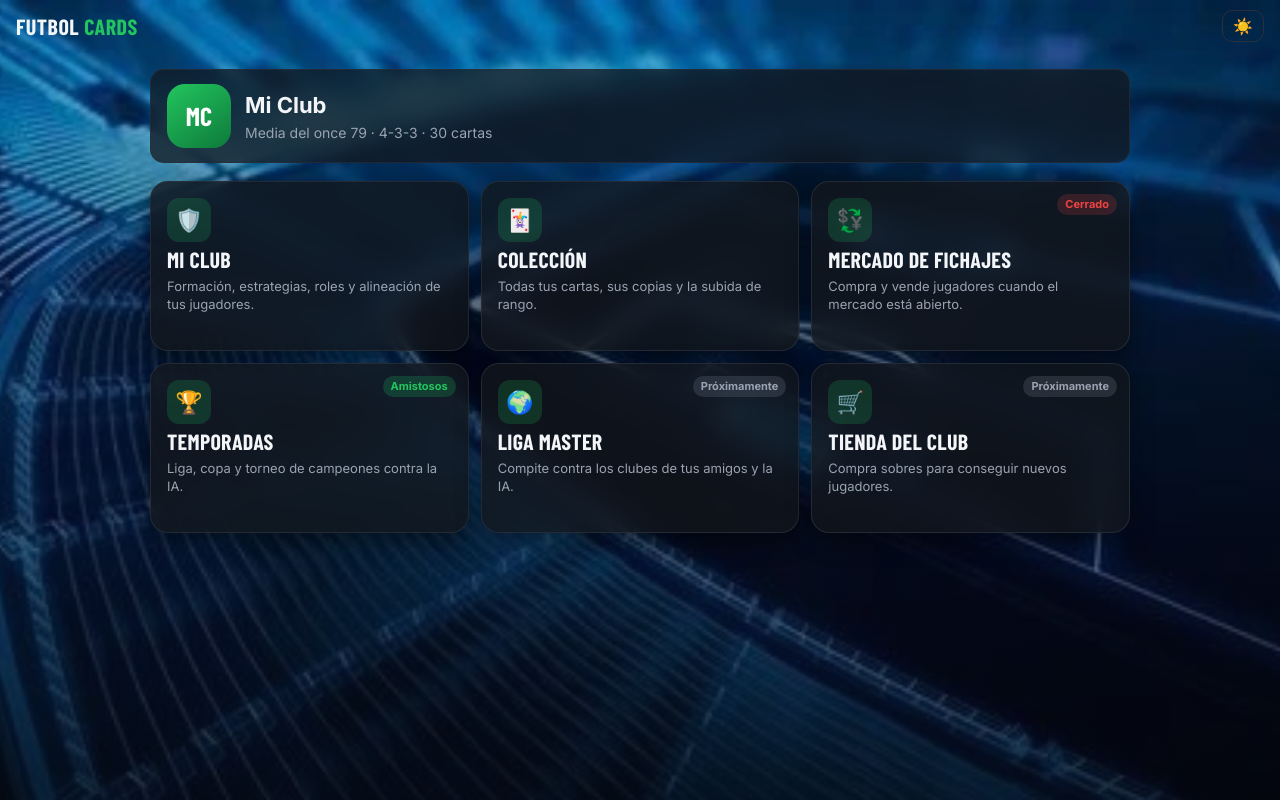
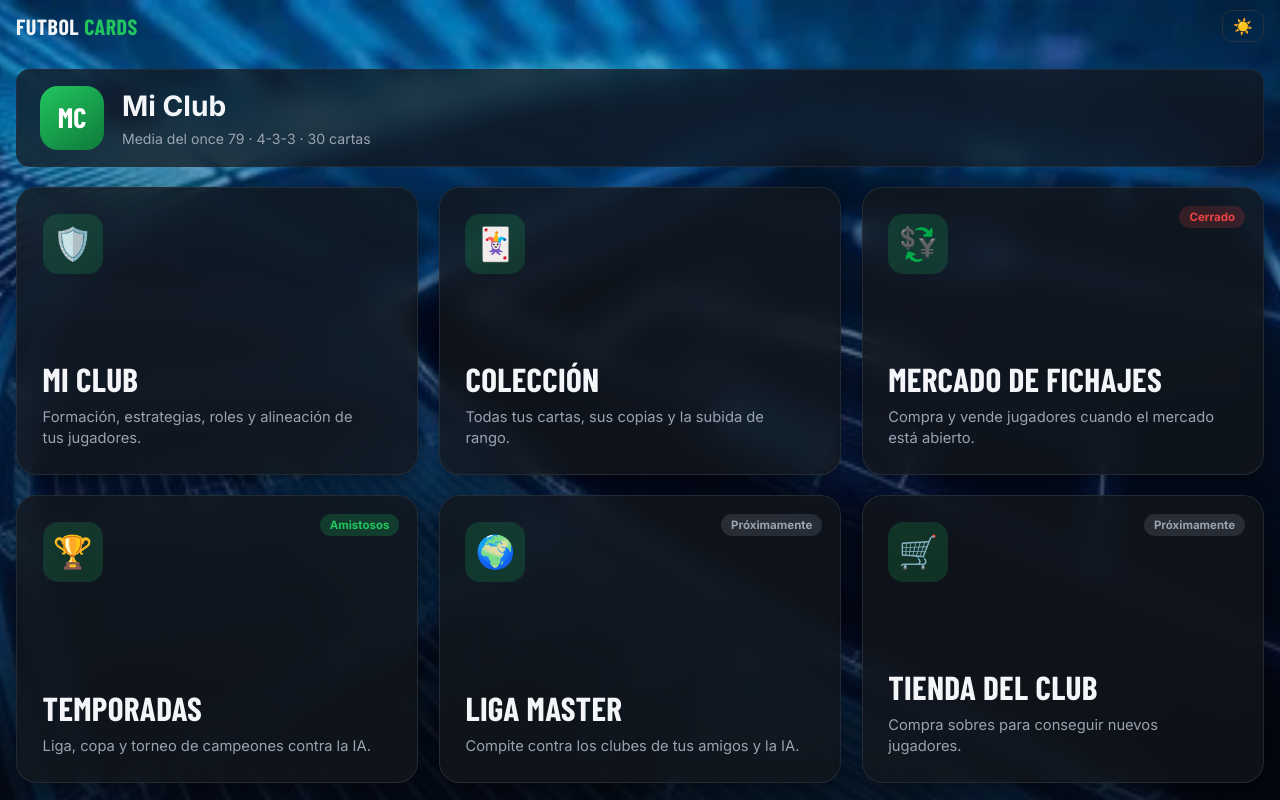
Before and after one commit to AlexSolis91/FutbolCards, a plain HTML site: page index.html in a window 1280 px wide. Drawn offline with nearby package versions, Linux system fonts and the light colour scheme; a web font is replaced by a local one.

Commit message:
Lobby a pantalla completa con recuadros grandes
Co-Authored-By: Claude Opus 5.5 <noreply@anthropic.com>

```diff
--- a/css/estilos.css
+++ b/css/estilos.css
@@ -110,31 +110,40 @@ body.en-lobby {
 :root { --velo-1: rgba(5, 8, 12, 0.15); --velo-2: rgba(5, 8, 12, 0.7); }
 :root[data-tema='claro'] { --velo-1: rgba(244, 245, 247, 0.5); --velo-2: rgba(244, 245, 247, 0.75); }
 body.en-lobby .cabecera { background: transparent; border-bottom-color: transparent; backdrop-filter: none; }
-.lobby { display: grid; gap: 18px; max-width: 980px; margin: 0 auto; }
+body.en-lobby main { max-width: none; }
+/* El lobby ocupa toda la pantalla: la barra del club arriba y los recuadros
+   reparten el resto del alto (3×2 en PC, 2×3 en celular). */
+.lobby {
+  display: grid; grid-template-rows: auto 1fr; gap: clamp(12px, 1.6vw, 24px);
+  width: min(1600px, 100%); margin: 0 auto;
+  min-height: calc(100dvh - 54px - 32px);
+}
 .lobby-club {
-  display: flex; align-items: center; gap: 14px; padding: 14px 16px; border-radius: var(--radio);
+  display: flex; align-items: center; gap: clamp(12px, 1.4vw, 22px); padding: clamp(10px, min(1.4vw, 2vh), 22px) clamp(14px, 1.8vw, 28px); border-radius: var(--radio);
   background: color-mix(in srgb, var(--superficie) 72%, transparent); backdrop-filter: blur(12px);
   border: 1px solid color-mix(in srgb, var(--borde) 70%, transparent);
 }
-.lobby-club h1 { margin: 0; font-size: 22px; }
-.lobby-club p { margin: 2px 0 0; color: var(--texto-2); font-size: 14px; }
-.lobby-menu { display: grid; grid-template-columns: repeat(2, minmax(0, 1fr)); gap: 12px; }
+.lobby-club .escudo { width: clamp(48px, min(5vw, 8vh), 84px); height: clamp(48px, min(5vw, 8vh), 84px); font-size: clamp(24px, 2.2vw, 36px); }
+.lobby-club h1 { margin: 0; font-size: clamp(22px, 2.2vw, 36px); }
+.lobby-club p { margin: 2px 0 0; color: var(--texto-2); font-size: clamp(14px, 1.1vw, 18px); }
+.lobby-menu { display: grid; grid-template-columns: repeat(2, minmax(0, 1fr)); grid-auto-rows: minmax(150px, 1fr); gap: clamp(12px, 1.6vw, 24px); }
 .recuadro {
-  position: relative; display: flex; flex-direction: column; align-items: flex-start; gap: 6px; text-align: left;
-  min-height: 150px; padding: 16px; border-radius: 18px;
+  position: relative; display: flex; flex-direction: column; align-items: flex-start; justify-content: flex-end; gap: clamp(6px, 0.8vw, 12px); text-align: left;
+  padding: clamp(14px, min(2.2vw, 3.2vh), 36px); border-radius: clamp(16px, 1.6vw, 26px);
   background: color-mix(in srgb, var(--superficie) 78%, transparent); backdrop-filter: blur(12px);
   border: 1px solid color-mix(in srgb, var(--borde) 80%, transparent);
   box-shadow: var(--sombra); transition: transform 0.15s ease, border-color 0.15s ease;
 }
 .recuadro:hover, .recuadro:focus-visible { transform: translateY(-3px); border-color: var(--acento); outline: none; }
 .recuadro-icono {
-  width: 44px; height: 44px; border-radius: 12px; display: grid; place-items: center; font-size: 22px;
+  width: clamp(40px, min(5vw, 7.5vh), 84px); height: clamp(40px, min(5vw, 7.5vh), 84px); border-radius: clamp(12px, 1.2vw, 20px);
+  display: grid; place-items: center; font-size: clamp(20px, min(2.6vw, 4vh), 44px); margin-bottom: auto;
   background: color-mix(in srgb, var(--acento) 18%, transparent);
 }
-.recuadro-titulo { font-family: var(--fuente-num); font-size: 22px; font-weight: 800; text-transform: uppercase; letter-spacing: 0.3px; line-height: 1.05; }
-.recuadro-texto { font-size: 13px; color: var(--texto-2); }
+.recuadro-titulo { font-family: var(--fuente-num); font-size: clamp(20px, min(2.6vw, 4.4vh), 44px); font-weight: 800; text-transform: uppercase; letter-spacing: 0.3px; line-height: 1.05; }
+.recuadro-texto { font-size: clamp(13px, 1.15vw, 19px); color: var(--texto-2); max-width: 36ch; }
 .recuadro-estado {
-  position: absolute; top: 12px; right: 12px; font-size: 11px; font-weight: 700; padding: 3px 8px; border-radius: 999px;
+  position: absolute; top: clamp(12px, 1.4vw, 22px); right: clamp(12px, 1.4vw, 22px); font-size: clamp(11px, 0.9vw, 15px); font-weight: 700; padding: 3px 10px; border-radius: 999px;
   background: color-mix(in srgb, var(--acento) 20%, transparent); color: var(--acento);
 }
 .recuadro-estado.cerrado { background: color-mix(in srgb, var(--peligro) 18%, transparent); color: var(--peligro); }
@@ -325,8 +334,7 @@ body.en-lobby .cabecera { background: transparent; border-bottom-color: transpar
 .modal { width: min(560px, 100%); max-height: 90vh; overflow-y: auto; }
 
 @media (min-width: 760px) {
-  .lobby-menu { grid-template-columns: repeat(3, minmax(0, 1fr)); }
-  .recuadro { min-height: 170px; }
+  .lobby-menu { grid-template-columns: repeat(3, minmax(0, 1fr)); grid-auto-rows: minmax(160px, 1fr); }
 }
 @media (min-width: 900px) {
   .inicio { grid-template-columns: 1.2fr 1fr; }
@@ -338,7 +346,6 @@ body.en-lobby .cabecera { background: transparent; border-bottom-color: transpar
   .cabecera { gap: 6px; padding: 10px 10px; }
   .nav { gap: 0; }
   .nav button { padding: 6px 7px; font-size: 13px; }
-  .recuadro { min-height: 140px; padding: 14px; }
   .recuadro-titulo { font-size: 19px; }
   .recuadro-texto { font-size: 12px; }
   .marca { font-size: 17px; }
```
